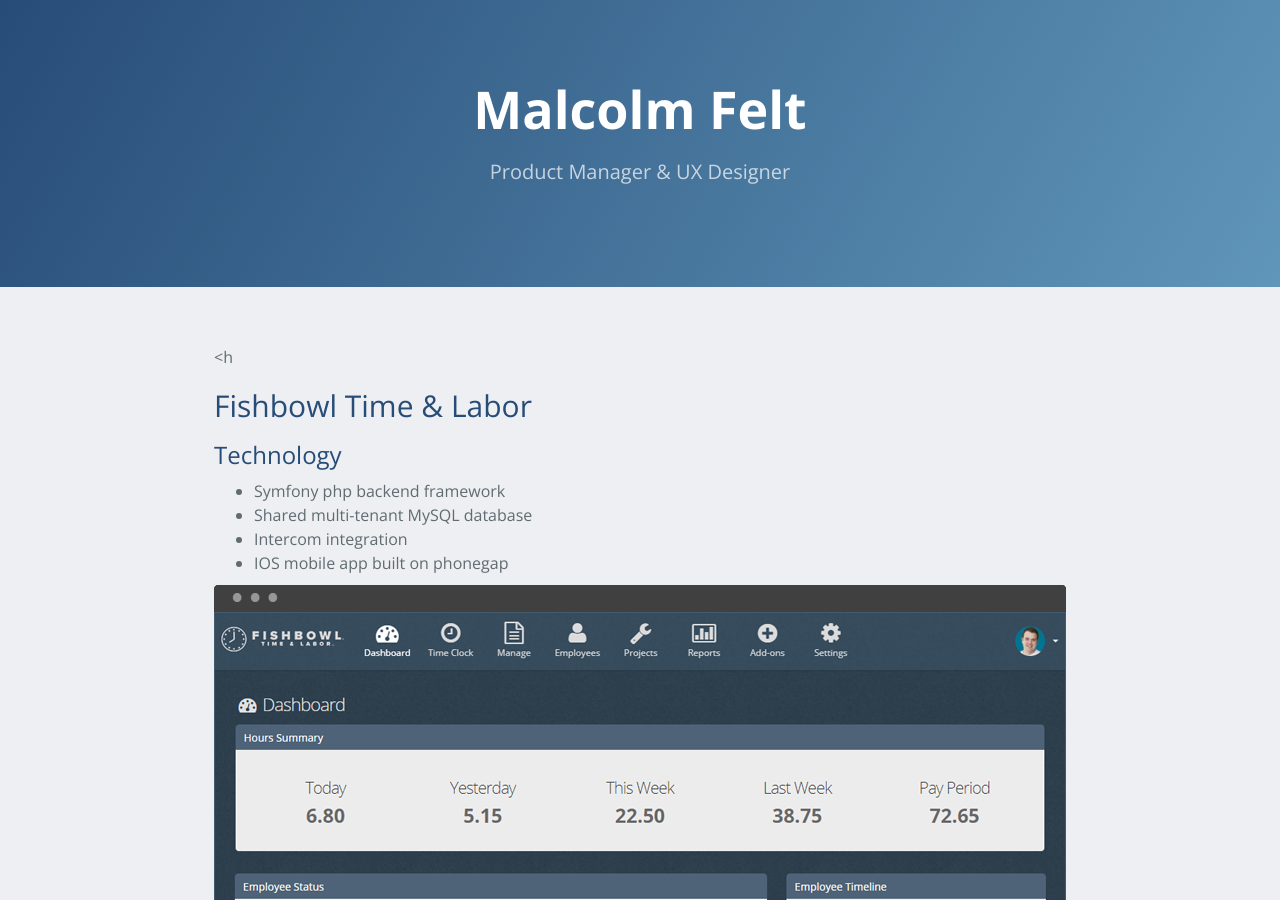
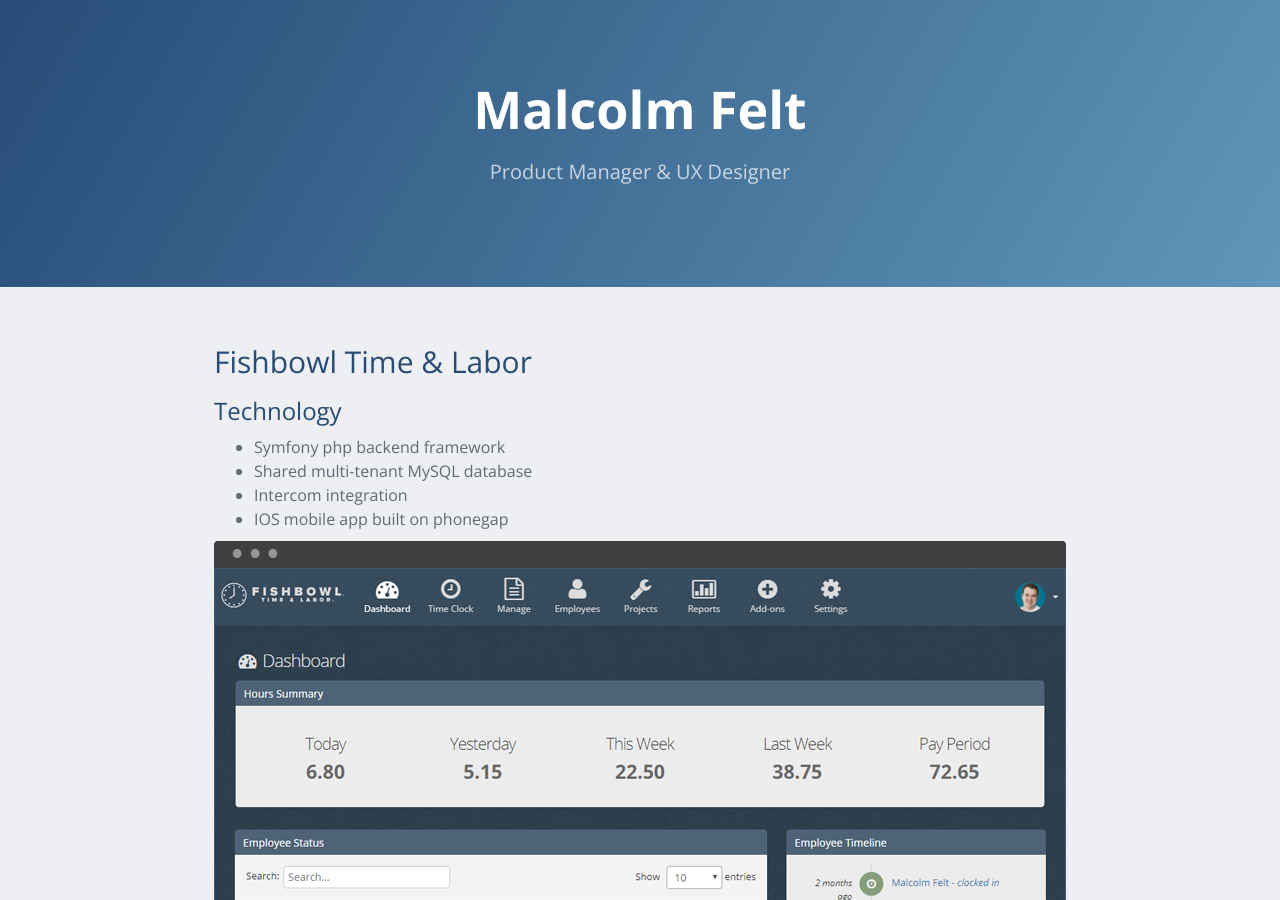
Before and after one commit to mfelt/mfelt.github.io, a Jekyll site: the page built from workforce.md, in a window 1280 px wide and 900 px high. Built offline with Jekyll 4.4.1, drawn with Linux system fonts in a browser that asks for light colours; nearby versions of some CDN libraries; our own code applies the rules of GitHub Pages for plain Markdown files.

```diff
--- a/workforce.md
+++ b/workforce.md
@@ -1,4 +1,3 @@
-<h
 ## Fishbowl Time & Labor
 
 ### Technology
```
